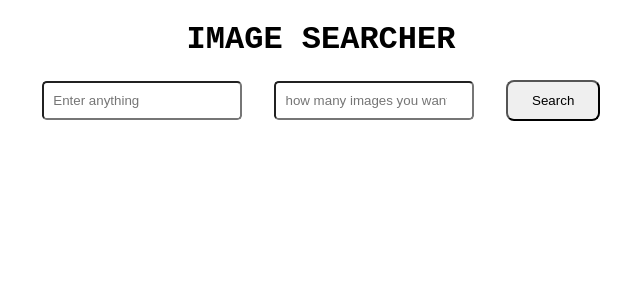
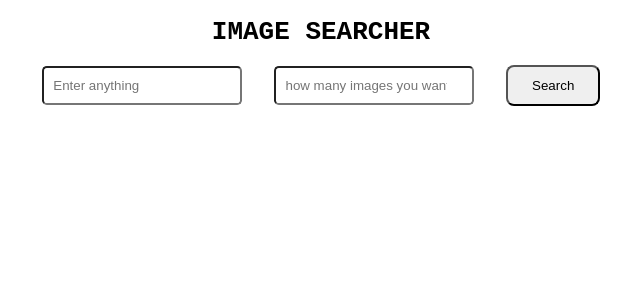
Before and after one commit to prabhjot-arora31/Imagesearch31, a React (Create React App) app: page / in a window 1280 px wide. Shown: the top 300 px of the page, without its empty margins (319-959 px from the left). Built offline with nearby package versions, Linux system fonts and the light colour scheme.

Commit message:
Update App.css

```diff
--- a/src/App.css
+++ b/src/App.css
@@ -1,5 +1,5 @@
 h1{
-    font-family: cursive, monospace;
+    font-family: monospace;
 }
 header{
     display: flex;
```
